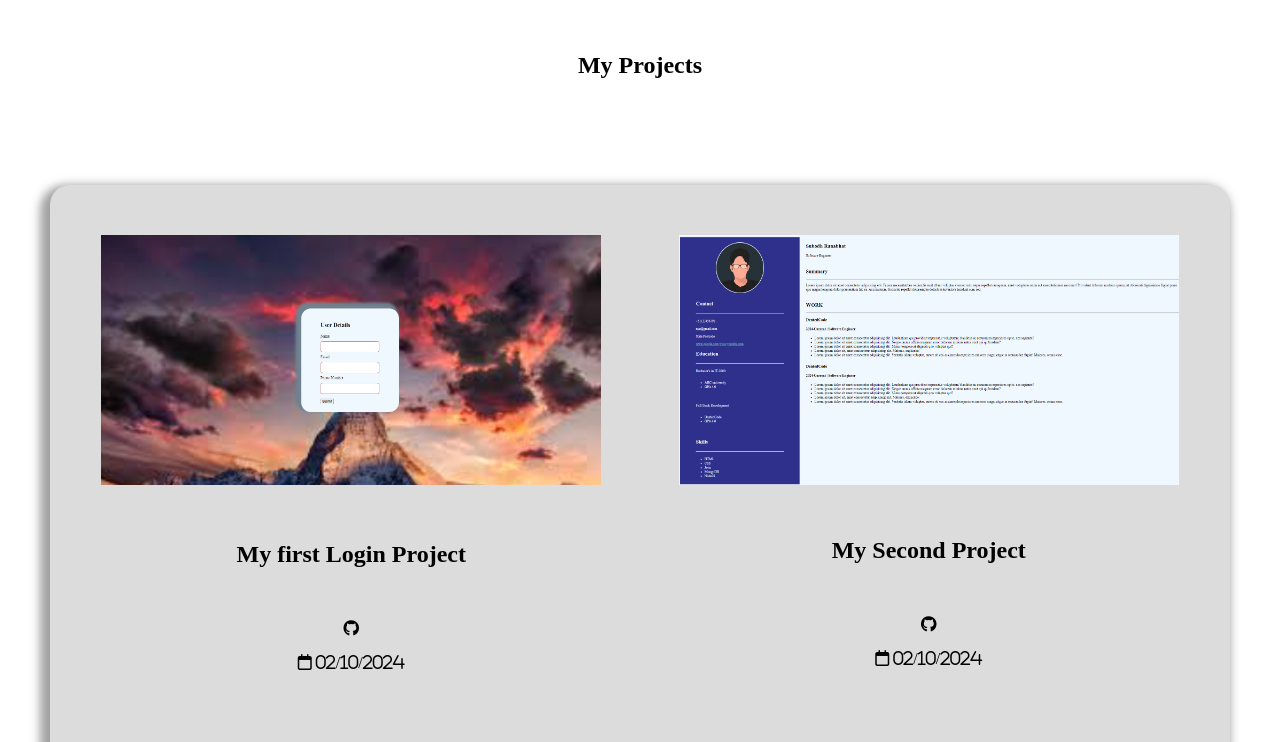
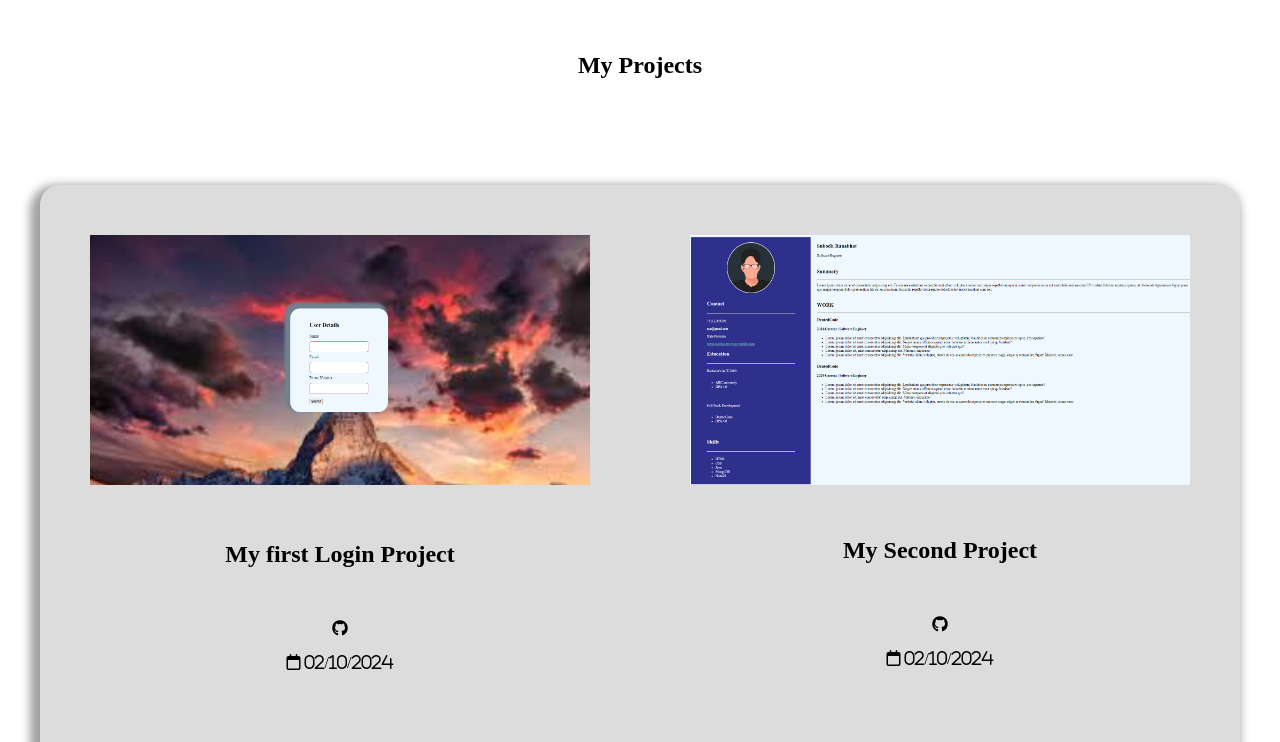
Before and after one commit to Letsstaythisway/My-first-portfolio, a plain HTML site: page index.html in a window 1280 px wide. Shown: the part 1280-2022 px from the top of the page. Drawn offline with Linux system fonts and the light colour scheme.

Commit message:
change in body

```diff
--- a/styles.css
+++ b/styles.css
@@ -2,6 +2,7 @@ body {
   margin: 0px;
   padding: 0px;
 }
+
 /* nav section */
 .nav {
   display: flex;
@@ -133,10 +134,13 @@ h4 {
   width: 100%;
 }
 .articles {
-  width: 100%;
+  width: 99%;
+  display: grid;
+  justify-content: center;
 }
 
 article {
+  width: auto;
   display: grid;
   grid-template-areas:
     "article1 article2"
@@ -151,7 +155,8 @@ article {
 
   margin: 50px;
   padding: 50px;
-  gap: 75px;
+  gap: 100px;
+  grid-template-columns: ;
 }
 
 .article1 {
```
Also changed, not shown: index.html (+1 -0 lines).
